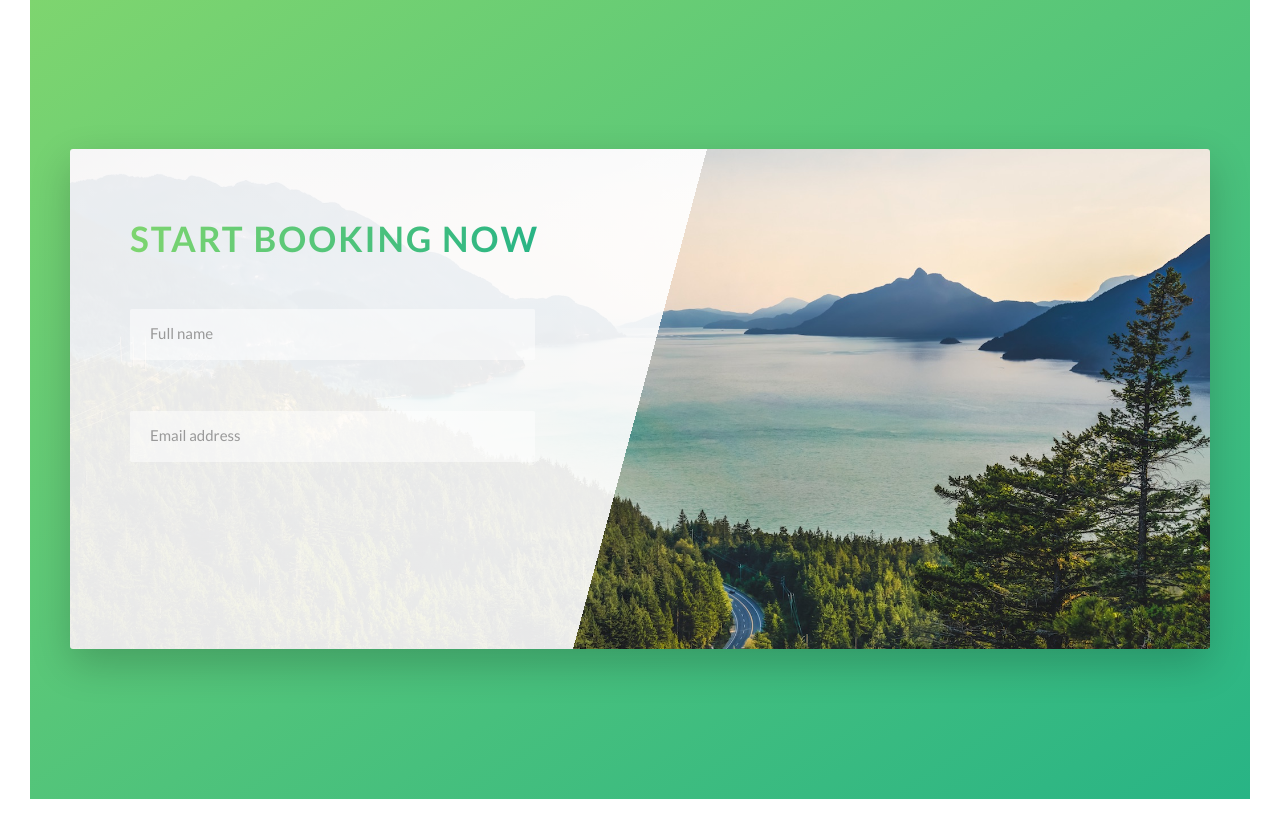
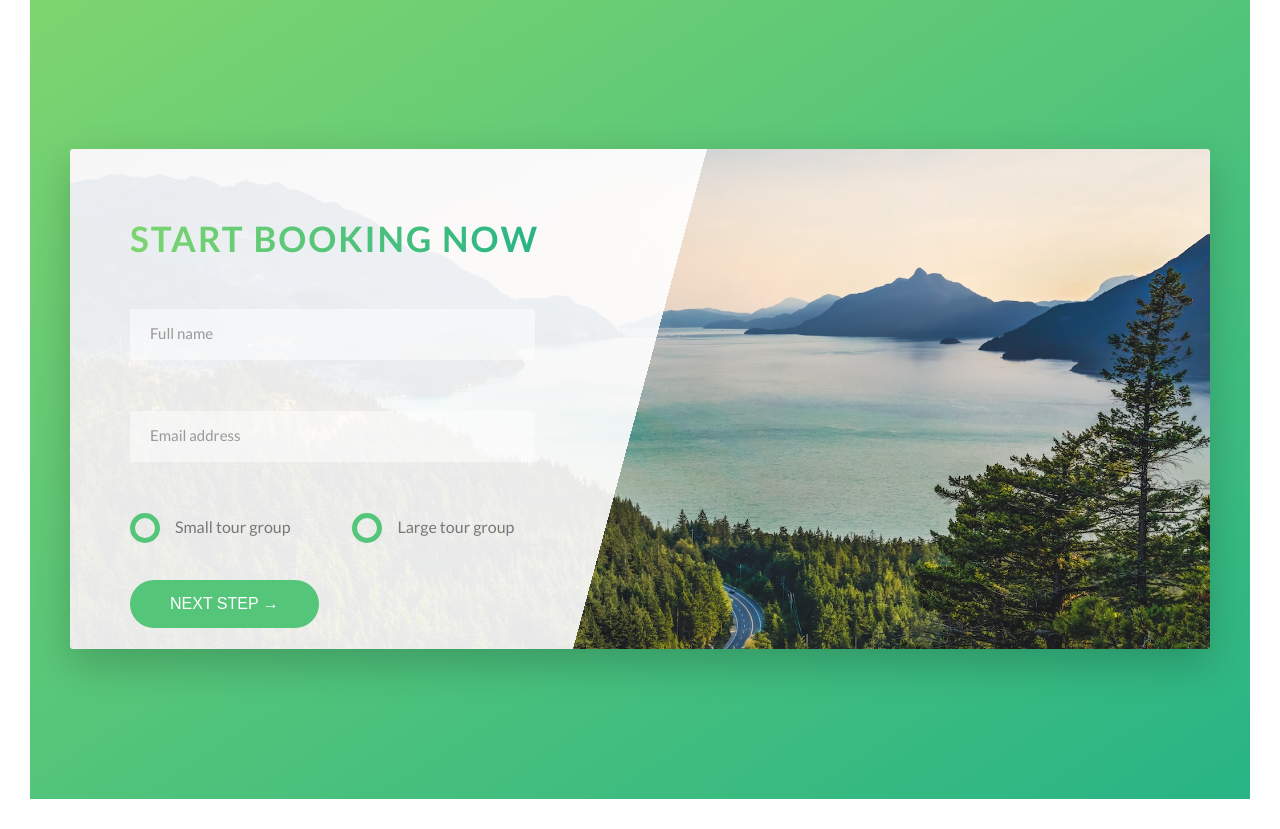
Before and after one commit to sssgordon/natours, a PHP site: page / in a window 1280 px wide. Shown: the part 4478-5307 px from the top of the page. Run offline with PHP 8.4, Linux system fonts and the light colour scheme.

Commit message:
Style booking section

```diff
--- a/css/style.css
+++ b/css/style.css
@@ -117,27 +117,27 @@ body {
 }
 
 .u-center-text {
-  text-align: center;
+  text-align: center !important;
 }
 
 .u-margin-bottom-small {
-  margin-bottom: 1.5rem;
+  margin-bottom: 1.5rem !important;
 }
 
 .u-margin-bottom-medium {
-  margin-bottom: 4rem;
+  margin-bottom: 4rem !important;
 }
 
 .u-margin-bottom-big {
-  margin-bottom: 8rem;
+  margin-bottom: 8rem !important;
 }
 
 .u-margin-top-big {
-  margin-top: 8rem;
+  margin-top: 8rem !important;
 }
 
 .u-margin-top-huge {
-  margin-top: 10rem;
+  margin-top: 10rem !important;
 }
 
 .bg-video {
@@ -156,7 +156,7 @@ body {
   object-fit: cover;
 }
 
-.btn:link, .btn:visited {
+.btn, .btn:link, .btn:visited {
   text-transform: uppercase;
   text-decoration: none;
   padding: 1.5rem 4rem;
@@ -165,6 +165,8 @@ body {
   transition: all 0.2s;
   position: relative;
   font-size: 1.6rem;
+  border: none;
+  cursor: pointer;
 }
 .btn:hover {
   transform: translateY(-3px);
@@ -174,7 +176,8 @@ body {
   transform: scaleX(1.4) scaleY(1.6);
   opacity: 0;
 }
-.btn:active {
+.btn:active, .btn:focus {
+  outline: none;
   transform: translateY(-1px);
   box-shadow: 0 0.5rem 1rem rgba(0, 0, 0, 0.2);
 }
@@ -420,6 +423,7 @@ body {
   border-bottom: 3px solid transparent;
   width: 90%;
   display: block;
+  transition: all 0.3s;
 }
 .form__input:focus {
   outline: none;
@@ -445,6 +449,46 @@ body {
   opacity: 0;
   visibility: hidden;
   transform: translateY(-4rem);
+}
+.form__radio-group {
+  width: 49%;
+  display: inline-block;
+}
+.form__radio-input {
+  display: none;
+}
+.form__radio-label {
+  font-size: 1.6rem;
+  cursor: pointer;
+  position: relative;
+  padding-left: 4.5rem;
+}
+.form__radio-btn {
+  height: 3rem;
+  width: 3rem;
+  border: 5px solid #55c57a;
+  border-radius: 50%;
+  display: inline-block;
+  position: absolute;
+  left: 0;
+  top: -0.4rem;
+}
+.form__radio-btn::after {
+  content: "";
+  display: block;
+  height: 1.3rem;
+  width: 1.3rem;
+  border-radius: 50%;
+  position: absolute;
+  top: 50%;
+  left: 50%;
+  transform: translate(-50%, -50%);
+  background-color: #55c57a;
+  opacity: 0;
+  transition: opacity 0.2s;
+}
+.form__radio-input:checked ~ .form__radio-label .form__radio-btn::after {
+  opacity: 1;
 }
 
 .story {
--- a/index.html
+++ b/index.html
@@ -384,6 +384,47 @@
                                         >Email address</label
                                     >
                                 </div>
+                                <div class="form__group u-margin-bottom-medium">
+                                    <div class="form__radio-group">
+                                        <input
+                                            type="radio"
+                                            id="small"
+                                            class="form__radio-input"
+                                            name="size"
+                                        />
+                                        <label
+                                            for="small"
+                                            class="form__radio-label"
+                                        >
+                                            <span class="form__radio-btn">
+                                            </span>
+                                            Small tour group
+                                        </label>
+                                    </div>
+                                    <div class="form__radio-group">
+                                        <input
+                                            type="radio"
+                                            id="large"
+                                            class="form__radio-input"
+                                            name="size"
+                                        />
+                                        <label
+                                            for="large"
+                                            class="form__radio-label"
+                                        >
+                                            <span
+                                                class="form__radio-btn"
+                                            ></span>
+                                            Large tour group</label
+                                        >
+                                    </div>
+                                </div>
+
+                                <div class="form__group">
+                                    <button class="btn btn--green">
+                                        Next step &rarr;
+                                    </button>
+                                </div>
                             </form>
                         </div>
                     </div>
--- a/sass/base/_utilities.scss
+++ b/sass/base/_utilities.scss
@@ -1,23 +1,23 @@
 .u-center-text {
-    text-align: center;
+    text-align: center !important;
 }
 
 .u-margin-bottom-small {
-    margin-bottom: 1.5rem;
+    margin-bottom: 1.5rem !important;
 }
 
 .u-margin-bottom-medium {
-    margin-bottom: 4rem;
+    margin-bottom: 4rem !important;
 }
 
 .u-margin-bottom-big {
-    margin-bottom: 8rem;
+    margin-bottom: 8rem !important;
 }
 
 .u-margin-top-big {
-    margin-top: 8rem;
+    margin-top: 8rem !important;
 }
 
 .u-margin-top-huge {
-    margin-top: 10rem;
+    margin-top: 10rem !important;
 }
--- a/sass/components/_button.scss
+++ b/sass/components/_button.scss
@@ -1,6 +1,7 @@
 @use '../abstracts/variables';
 
 .btn {
+    &,
     &:link,
     &:visited {
         text-transform: uppercase;
@@ -11,6 +12,10 @@
         transition: all 0.2s;
         position: relative;
         font-size: variables.$default-font-size;
+
+        // Change for the <button> element
+        border: none;
+        cursor: pointer;
     }
 
     &:hover {
@@ -23,7 +28,9 @@
         }
     }
 
-    &:active {
+    &:active,
+    &:focus {
+        outline: none;
         transform: translateY(-1px);
         box-shadow: 0 0.5rem 1rem rgba(variables.$color-black, 0.2);
     }
--- a/sass/components/_form.scss
+++ b/sass/components/_form.scss
@@ -16,6 +16,7 @@
         border-bottom: 3px solid transparent; // so that the border-bottom at :focus doesn't create extra space when selected
         width: 90%;
         display: block;
+        transition: all 0.3s;
 
         &:focus {
             // tells user which form element is selected
@@ -52,4 +53,55 @@
         visibility: hidden; // the element is off the page
         transform: translateY(-4rem);
     }
+
+    &__radio-group {
+        width: 49%;
+        display: inline-block;
+    }
+
+    &__radio-input {
+        display: none; // hides the radio input
+    }
+
+    &__radio-label {
+        font-size: variables.$default-font-size;
+        cursor: pointer;
+        position: relative;
+        padding-left: 4.5rem;
+    }
+
+    &__radio-btn {
+        //custom button; hide radio-input later
+        height: 3rem;
+        width: 3rem;
+        border: 5px solid variables.$color-primary;
+        border-radius: 50%; // makes round
+        display: inline-block;
+        position: absolute;
+        left: 0;
+        top: -0.4rem;
+
+        &::after {
+            //pseudo class must-haves:
+            content: "";
+            display: block;
+            // how to make a circle:
+            height: 1.3rem;
+            width: 1.3rem;
+            border-radius: 50%;
+
+            position: absolute;
+            top: 50%;
+            left: 50%;
+            transform: translate(-50%, -50%);
+            background-color: variables.$color-primary;
+            opacity: 0;
+            transition: opacity 0.2s;
+        }
+    }
+
+    &__radio-input:checked ~ &__radio-label &__radio-btn::after {
+        // when radio-input is checked, we select its sibling radio-label's child radio-btn's after pseudo-class
+        opacity: 1;
+    }
 }
```
Also changed, not shown: 1 other file.
